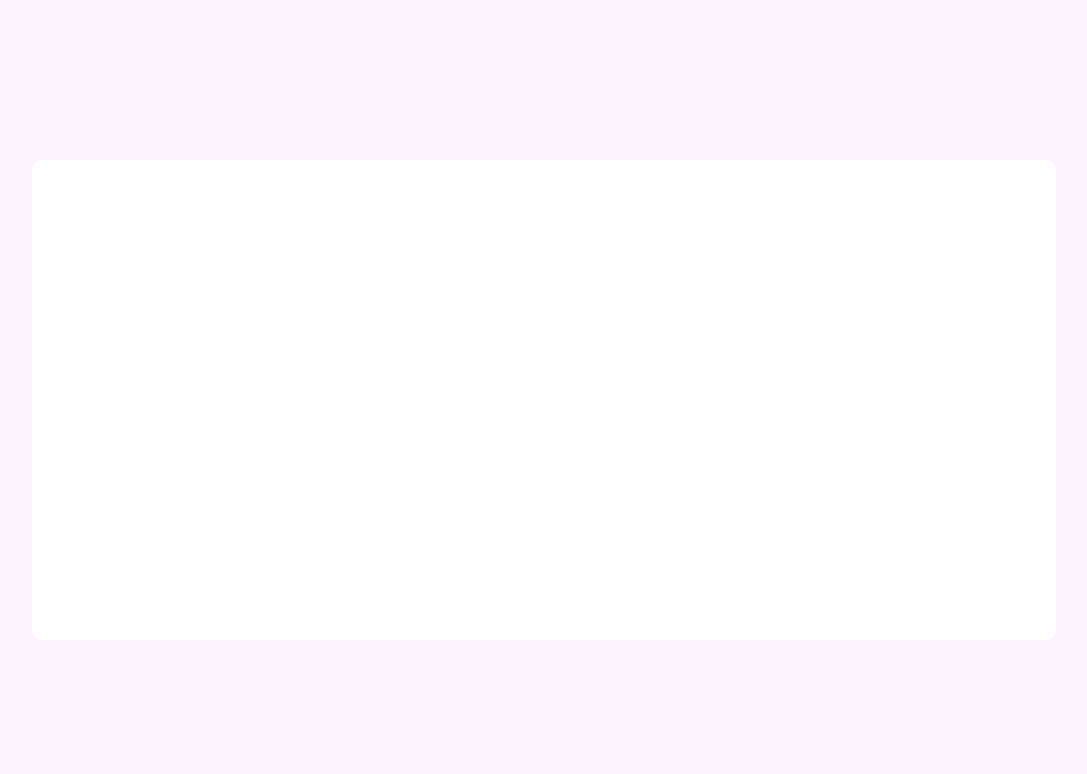
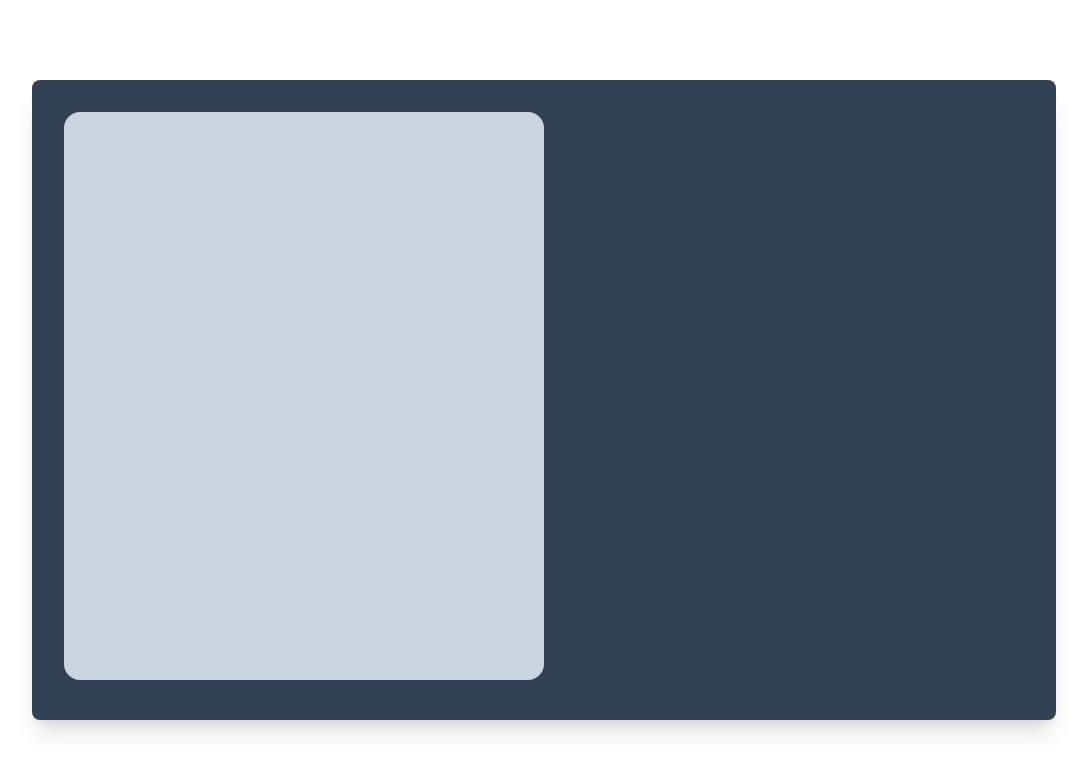
Before and after one commit to shalithamadhuwantha/SAALMS, a Next.js app: page / in a window 1280 px wide. Shown: the top 774 px of the page, without its empty margins (96-1183 px from the left). Built offline with nearby package versions, Linux system fonts and the light colour scheme.

Commit message:
push dark thime

```diff
--- a/app/page.tsx
+++ b/app/page.tsx
@@ -1,12 +1,15 @@
 import Image from "next/image";
 import styles from "./login.module.css";
+import LoginCard from "./components/LoginCard";
+import Card from "./components/LoginCard";
 
 export default function Home() {
   return (
-    <main className={styles.mainBg}>
-        <div className={styles.maincanvaLogin}>
+    <Card />
+    // <main className={styles.mainBg}>
+    //     <div className={styles.maincanvaLogin}>
 
-        </div>
-    </main>
+    //     </div>
+    // </main>
   );
 }
```
